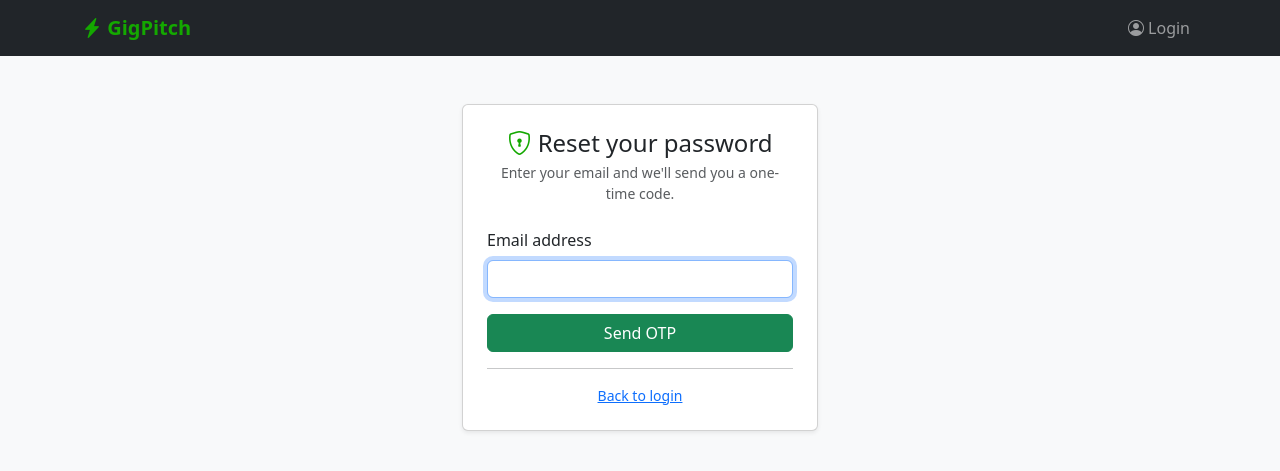
After one commit to iam-viru/GigPitch, a Flask app: page /forgot-password in a window 1280 px wide. The commit adds this page. Shown: the top 471 px of the page. Run offline with Flask 3, Linux system fonts and the light colour scheme.

Commit message:
feat: add forgot password and reset password via email OTP

```diff
--- a/app.py
+++ b/app.py
@@ -1,12 +1,18 @@
 import os
-from datetime import timedelta
+import secrets
+from datetime import datetime, timedelta, timezone
 from functools import wraps
 
-from flask import Flask, render_template, request, redirect, url_for, flash, jsonify, session, make_response
+from flask import Flask, render_template, request, redirect, url_for, flash, jsonify, session
 from dotenv import load_dotenv
 from werkzeug.security import generate_password_hash, check_password_hash
 
-from database.db import init_db, seed_db, get_user_by_email, create_user
+from database.db import (
+    init_db, seed_db, get_user_by_email, create_user,
+    create_reset_token, get_valid_reset_token, get_any_token_for_user,
+    mark_token_used, cleanup_expired_tokens, update_user_password,
+)
+from utils.email import send_otp_email
 from proposals.proposal_builder import (
     build_proposal, validate_proposal, save_proposal,
     get_proposal, get_all_proposals, get_approved_proposals,
@@ -105,6 +111,91 @@ def register():
 def logout():
     session.clear()
     return redirect(url_for("login"))
+
+
+@app.route("/forgot-password", methods=["GET", "POST"])
+def forgot_password():
+    if session.get("user_id"):
+        return redirect(url_for("index"))
+
+    if request.method == "POST":
+        email = request.form.get("email", "").strip().lower()
+        cleanup_expired_tokens()
+
+        user = get_user_by_email(email)
+        if user:
+            otp = str(secrets.randbelow(1_000_000)).zfill(6)
+            expires_at = datetime.now(timezone.utc) + timedelta(minutes=15)
+            create_reset_token(user["id"], otp, expires_at)
+            try:
+                send_otp_email(email, otp)
+            except Exception as e:
+                flash(f"Could not send email: {e}", "danger")
+                return render_template("forgot-password.html")
+
+        session["reset_email"] = email
+        flash("If that email is registered, you'll receive an OTP shortly.", "info")
+        return redirect(url_for("verify_otp"))
+
+    return render_template("forgot-password.html")
+
+
+@app.route("/verify-otp", methods=["GET", "POST"])
+def verify_otp():
+    email = session.get("reset_email")
+    if not email:
+        return redirect(url_for("forgot_password"))
+
+    if request.method == "POST":
+        otp = request.form.get("otp", "").strip()
+        user = get_user_by_email(email)
+
+        if user:
+            token = get_valid_reset_token(user["id"], otp)
+            if token:
+                mark_token_used(token["id"])
+                session["reset_user_id"] = user["id"]
+                session.pop("reset_email", None)
+                return redirect(url_for("reset_password"))
+
+            # Give a specific message for expired vs wrong OTP
+            stale = get_any_token_for_user(user["id"], otp)
+            if stale and stale["used"] == 0:
+                flash("OTP has expired. Please request a new one.", "warning")
+            else:
+                flash("Invalid OTP. Please check the code and try again.", "danger")
+        else:
+            flash("Invalid OTP. Please check the code and try again.", "danger")
+
+        return render_template("verify-otp.html", email=email)
+
+    return render_template("verify-otp.html", email=email)
+
+
+@app.route("/reset-password", methods=["GET", "POST"])
+def reset_password():
+    user_id = session.get("reset_user_id")
+    if not user_id:
+        return redirect(url_for("forgot_password"))
+
+    if request.method == "POST":
+        password = request.form.get("password", "")
+        confirm = request.form.get("confirm_password", "")
+
+        if len(password) < 8:
+            flash("Password must be at least 8 characters.", "danger")
+            return render_template("reset-password.html")
+
+        if password != confirm:
+            flash("Passwords do not match.", "danger")
+            return render_template("reset-password.html")
+
+        update_user_password(user_id, generate_password_hash(password))
+        session.pop("reset_user_id", None)
+        flash("Password updated. Please log in.", "success")
+        return redirect(url_for("login"))
+
+    return render_template("reset-password.html")
 
 
 @app.route("/")
--- /dev/null
+++ b/templates/forgot-password.html
@@ -0,0 +1,38 @@
+{% extends "base.html" %}
+
+{% block title %}Forgot Password — GigPitch{% endblock %}
+
+{% block content %}
+<div class="row justify-content-center mt-5">
+    <div class="col-md-5 col-lg-4">
+        <div class="card shadow-sm">
+            <div class="card-body p-4">
+                <h4 class="card-title mb-1 text-center">
+                    <i class="bi bi-shield-lock" style="color: var(--color-brand);"></i> Reset your password
+                </h4>
+                <p class="text-muted text-center small mb-4">Enter your email and we'll send you a one-time code.</p>
+
+                <form method="post" action="{{ url_for('forgot_password') }}">
+                    <div class="mb-3">
+                        <label for="email" class="form-label">Email address</label>
+                        <input
+                            type="email"
+                            class="form-control"
+                            id="email"
+                            name="email"
+                            required
+                            autofocus
+                        >
+                    </div>
+                    <button type="submit" class="btn btn-success w-100">Send OTP</button>
+                </form>
+
+                <hr>
+                <p class="text-center mb-0 small">
+                    <a href="{{ url_for('login') }}">Back to login</a>
+                </p>
+            </div>
+        </div>
+    </div>
+</div>
+{% endblock %}
--- a/templates/login.html
+++ b/templates/login.html
@@ -38,8 +38,11 @@
                 </form>
 
                 <hr>
+                <p class="text-center mb-1 small">
+                    Don't have an account? <a href="{{ url_for('register') }}">Register</a>
+                </p>
                 <p class="text-center mb-0 small">
-                    Don't have an account? <a href="{{ url_for('register') }}">Register</a>
+                    <a href="{{ url_for('forgot_password') }}">Forgot your password?</a>
                 </p>
             </div>
         </div>
```
Also changed, not shown: database/db.py (+78 -0 lines), templates/reset-password.html (added, +45 -0 lines), templates/verify-otp.html (added, +47 -0 lines), utils/email.py (added, +44 -0 lines), .claude/specs/03-forgot-password-reset-with-otp.md (added), utils/__init__.py (added), 1 other file.
